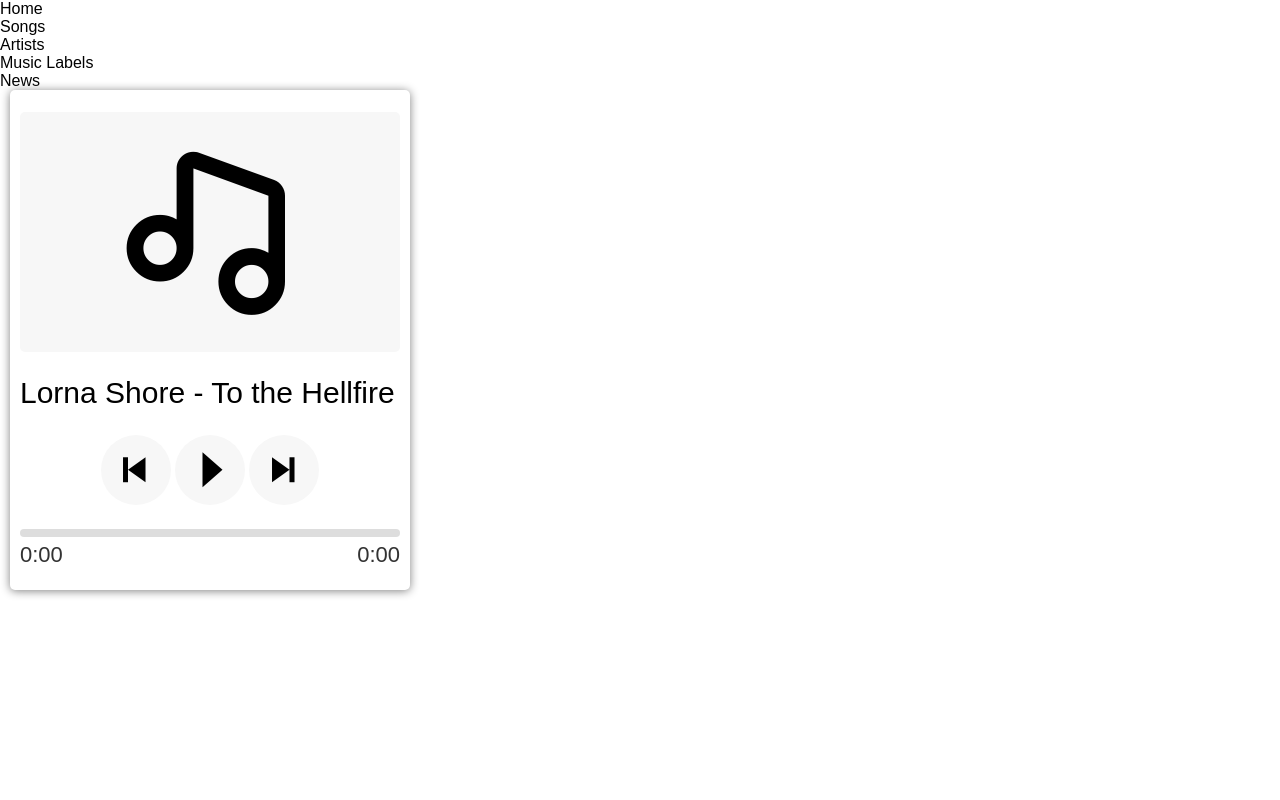
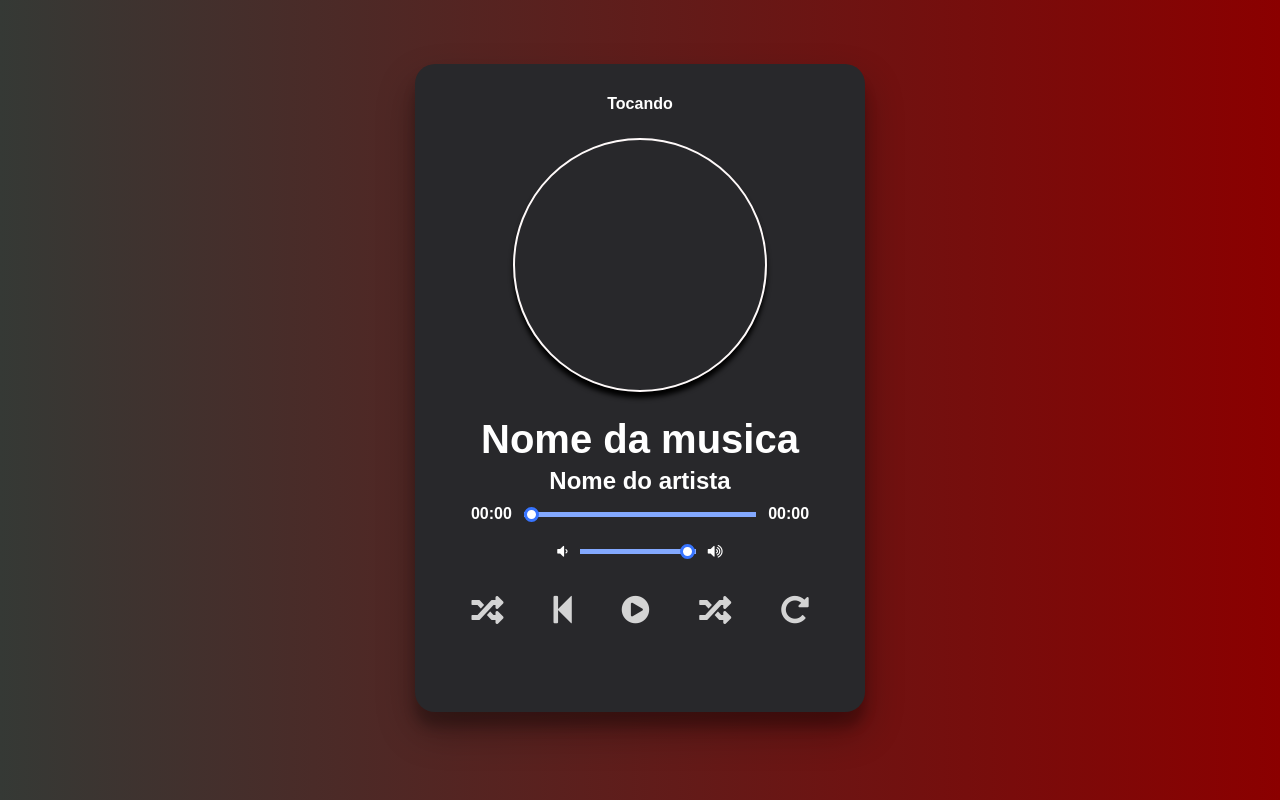
Before and after one commit to Lk1-code/Proj_01-12, a plain HTML site: page index.html in a window 1280 px wide. Drawn offline with nearby package versions, Linux system fonts and the light colour scheme.

Commit message:
Troca do codigo por bug

```diff
--- a/css/style.css
+++ b/css/style.css
@@ -1,98 +1,206 @@
-* {
-    margin: 0;
-    padding: 0;
-    box-sizing: border-box;
-  }
-  #menu{
-    width: 100%;
-  }
-  body {
-    display: inline-block;
-    height: 100vh;
-    align-items: center;
-    justify-content: center;
-    font-family: sans-serif;
+body {
+  font-family: Arial, Helvetica, sans-serif;
+  background: linear-gradient(to right,#353935, darkred);
+  font-weight: bold;
+  color: white;
   }
 
-  .player {
-    display: inline-flex;
+  .player{
+    height: 95vh;
+    display: flex;
     align-items: center;
-    justify-content: space-around;
     flex-direction: column;
-    max-width: 400px;
-    width: 100%;
-    height: 500px;
-    margin: 0 10px;
-    box-shadow: 0 1px 10px gray;
-    padding: 10px;
-    border-radius: 5px;
+    justify-content: center;
+}
+  .wrapper{
+    border: 1px solid transparent;
+    padding: 30px;
+    border-radius: 20px;
+    background-color: #28282B;
+    box-shadow: rgba(0, 0, 0, 0.3) 0px 19px 38px, rgba(0, 0, 0, 0.22) 0px 15px 12px;
   }
 
-  .logo {
-    background-color: #f7f7f7;
-    width: 100%;
-    height: 50%;
-    display: flex;
-    align-items: center;
-    justify-content: center;
-    border-radius: 5px;
+  .details {
+  display: flex;
+  align-items: center;
+  flex-direction: column;
+  justify-content: center;
   }
 
-  .logo i {
-    font-size: 200px;
+  .arte-musica {
+  margin: 25px;
+  height: 250px;
+  width: 250px;
+  border:2px solid 	#FFFAFA;
+  background-size: cover;
+  background-position: center;
+  border-radius: 50%;
+  -moz-box-shadow: 0px 6px 5px black;
+  -webkit-box-shadow: 0px 6px 5px black;
+  box-shadow: 0px 6px 5px black;
+  -moz-border-radius:190px;
+  -webkit-border-radius:190px;
+  border-radius:190px;
   }
 
-  #musicName {
-    white-space: nowrap;
-    width: 100%;
-    overflow: hidden;
-    text-overflow: ellipsis;
-    font-size: 30px;
+  .tocando-agora {
+  font-size: 1rem;
   }
 
-  .controls button {
-    border: none;
-    background-color: white;
-    cursor: pointer;
+  .nome-faixa {
+  font-size: 2.5rem;
   }
 
-  .controls i {
-    font-size: 60px;
-    padding: 5px;
-    border-radius: 50%;
-    background-color: #f7f7f7;
-    transition: all .2s;
+  .artista-faixa {
+  margin-top: 5px;
+  font-size: 1.5rem;
   }
 
-  .controls i:hover {
-    background-color: lightgray;
+  .buttons {
+  display: flex;
+  flex-direction: row;
+  align-items: center;
+  margin-bottom: 30px;
+  }
+  .active{
+      color: black;
   }
 
-  .time {
-    display: flex;
-    align-items: center;
-    justify-content: space-between;
+  .repete-faixa,
+  .faixa-aleatoria,
+  .pausa-faixa,
+  .faixa-anterior,
+  .proxima-faixa {
+  padding: 25px;
+  opacity: 0.8;
+  transition: opacity .2s;
   }
 
-  .time span {
-    font-size: 22px;
-    color: #333;
+  .repete-faixa:hover,
+  .faixa-aleatoria:hover,
+  .pausa-faixa:hover,
+  .faixa-anterior:hover,
+  .proxima-faixa:hover {
+  opacity: 1.0;
   }
 
-  .footer {
-    width: 100%;
+  .slider_container {
+  display: flex;
+  justify-content: center;
+  align-items: center;
   }
 
-  .progress-bar {
-    height: 8px;
-    background-color: #ddd;
-    cursor: pointer;
-    margin-bottom: 5px;
-    border-radius: 5px;
+  .seek_slider, .volume_slider {
+  -webkit-appearance: none;
+  -moz-appearance: none;
+  appearance: none;
+  height: 5px;
+  background: #83A9FF;
+  -webkit-transition: .2s;
+  transition: opacity .2s;
   }
 
-  .progress {
-    height: 8px;
-    background-color: #333;
-    border-radius: 5px;
+  .seek_slider::-webkit-slider-thumb,
+  .volume_slider::-webkit-slider-thumb {
+  -webkit-appearance: none;
+  -moz-appearance: none;
+  appearance: none;
+  width: 15px;
+  height: 15px;
+  background: white;
+  border: 3px solid #3774FF;
+  cursor: grab;
+  border-radius: 100%;
   }
+
+  .seek_slider:hover,
+  .volume_slider:hover {
+  opacity: 1.0;
+  }
+
+  .seek_slider {
+  width: 60%;
+  }
+
+  .volume_slider {
+  width: 30%;
+  }
+
+  .tempo-atual,
+  .duracao-total {
+  padding: 10px;
+  }
+
+  i.fa-volume-down,
+  i.fa-volume-up {
+  padding: 10px;
+  }
+
+  i,
+  i.fa-play-circle,
+  i.fa-pause-circle,
+  i.fa-step-forward,
+  i.fa-step-backward,
+  p {
+  cursor: pointer;
+  }
+  .randomActive{
+      color: black;
+  }
+  .rotate {
+      animation: rotation 8s infinite linear;
+  }
+  @keyframes rotation {
+      from {
+        transform: rotate(0deg);
+      }
+      to {
+        transform: rotate(359deg);
+      }
+  }
+  .loader {
+    height: 70px;
+    display: flex;
+    justify-content: center;
+    align-items: center;
+  }
+  .loader .stroke{
+      background: #f1f1f1;
+      height: 150%;
+      width: 10px;
+      border-radius: 50px;
+      margin: 0 5px;
+      animation: animate 1.4s linear infinite;
+  }
+    @keyframes animate {
+      50% {
+        height: 20%;
+        background: #4286f4;
+      }
+
+      100% {
+        background: #4286f4;
+        height: 100%;
+      }
+    }
+    .stroke:nth-child(1){
+        animation-delay: 0s;
+    }
+    .stroke:nth-child(2){
+      animation-delay: 0.3s;
+  }
+  .stroke:nth-child(3){
+      animation-delay: 0.6s;
+  }
+  .stroke:nth-child(4){
+      animation-delay: 0.9s;
+  }
+  .stroke:nth-child(5){
+      animation-delay: 0.6s;
+  }
+  .stroke:nth-child(6){
+      animation-delay: 0.3s;
+  }
+  .stroke:nth-child(7){
+      animation-delay: 0s;
+  }
--- a/index.html
+++ b/index.html
@@ -5,47 +5,62 @@
     <meta name="viewport" content="width=device-width, initial-scale=1.0">
     <meta http-equiv="X-UA-Compatible" content="width-device-width, initial-scale=1.0">
     <title>Music Player</title>
-
     <link rel="stylesheet" href="css/style.css">
-
+    <script type="module" src="js/script.js"></script>
     <link href="https://unpkg.com/boxicons@2.1.4/css/boxicons.min.css" rel="stylesheet"><!--biblioteca de box icon que sera utilizado-->
+    <link rel="stylesheet" href="https://cdnjs.cloudflare.com/ajax/libs/font-awesome/5.13.0/css/all.min.css">
+    <link rel="stylesheet" href="https://cdnjs.cloudflare.com/ajax/libs/font-awesome/4.7.0/css/font-awesome.min.css">
 </head>
 <body>
-    <div id="menu"><!--menu Navbar-->
-        <nav>
-            <ul>
-                <li>Home</li>
-                <li>Songs</li>
-                <li>Artists</li>
-                <li>Music Labels</li>
-                <li>News</li>
-            </ul>
-        </nav>
-    </div>
-    <div class="player">
+  <div class="player">
+    <div class="wrapper">
+      <div class="details">
+        <div class="tocando-agora">Tocando</div>
+        <div class="arte-musica"></div>
+        <div class="nome-faixa">Nome da musica</div>
+        <div class="artista-faixa">Nome do artista</div>
+      </div>
 
-        <div class="logo"><!--logo-->
-          <i class='bx bx-music'></i>
+      <div class="slider_container">
+        <div class="tempo-atual">00:00</div>
+        <input type="range" min="1" max="100" value="0" class="seek_slider" onchange="seekTo()">
+        <div class="duracao-total">00:00</div>
+      </div>
+
+      <div class="slider_container">
+        <i class="fa fa-volume-down"></i>
+        <input type="range" min="1" max="100" value="99" class="volume_slider" onchange="setVolume()">
+        <i class="fa fa-volume-up"></i>
+      </div>
+
+      <div class="buttons">
+        <div class="faixa-aleatoria" onclick="randomtrack()">
+          <i class="fas fa-random fa-2x" title="random"></i>
         </div>
-
-        <span id="musicName"></span><!--nome da musica-->
-
-        <audio id="player" src=""></audio><!--vai conter a musica atual-->
-        <div class="controls">
-          <button id="prevButton"><i class='bx bx-skip-previous'></i></button><!--botão para voltar-->
-          <button id="playPauseButton"><i class='bx bx-caret-right'></i></button><!--botão para pausar-->
-          <button id="nextButton"><i class='bx bx-skip-next'></i></button><!--botão para passar-->
+        <div class="faixa-anterior" onclick="prevTrack()">
+          <i class="fa fa-step-backward fa-2x"></i>
         </div>
-        <div class="footer">
-          <div class="progress-bar">
-            <div class="progress"></div>
-          </div>
-          <div class="time"><!--irá conter o tempo das musicas-->
-            <span id="currentTime">0:00</span>
-            <span id="duration">0:00</span>
-          </div>
+        <div class="pausa-faixa" onclick="playpauseTrack()">
+          <i class="fa fa-play-circle fa-2x" ></i>
+        </div>
+        <div class="proxima-faixa" onclick="nextTrack()">
+          <i class="fas fa-random fa-2x"></i>
+        </div>
+        <div class="repete-faixa" onclick="repeatTrack()">
+          <i class="fa fa-repeat fa-2x" title="repeat"></i>
         </div>
       </div>
-      <script type="module" src="js/script.js"></script>
+      <div id="wave">
+        <span class="stroke"></span>
+        <span class="stroke"></span>
+        <span class="stroke"></span>
+        <span class="stroke"></span>
+        <span class="stroke"></span>
+        <span class="stroke"></span>
+        <span class="stroke"></span>
+        <span class="stroke"></span>
+      </div>
+    </div>
+  </div>
 </body>
 </html>
--- a/js/script.js
+++ b/js/script.js
@@ -7,6 +7,9 @@ const currentTime = document.querySelector("#currentTime");
 const duration = document.querySelector("#duration");
 const progressBar = document.querySelector(".progress-bar");
 const progress = document.querySelector(".progress");
+const players = document.querySelectorAll('audio')
+const volumeControl = document.getElementById('.vol-control')
+let globalVolume = 1
 
 import songs from "./songs.js";
 
@@ -29,6 +32,8 @@ const playPause = () => {
     playPauseButton.innerHTML = textButtonPlay;
   }
 };
+
+
 
 player.ontimeupdate = () => updateTime();
 
@@ -72,4 +77,11 @@ const prevNextMusic = (type = "next") => {
   updateTime();
 };
 
+volumeControl.addEventListener("change", function() {
+    globalVolume = volumeControl.value / 100;
+
+    players.forEach(function(player) {
+      player.volume = globalVolume;
+    });
+  });
 prevNextMusic("init");
```
